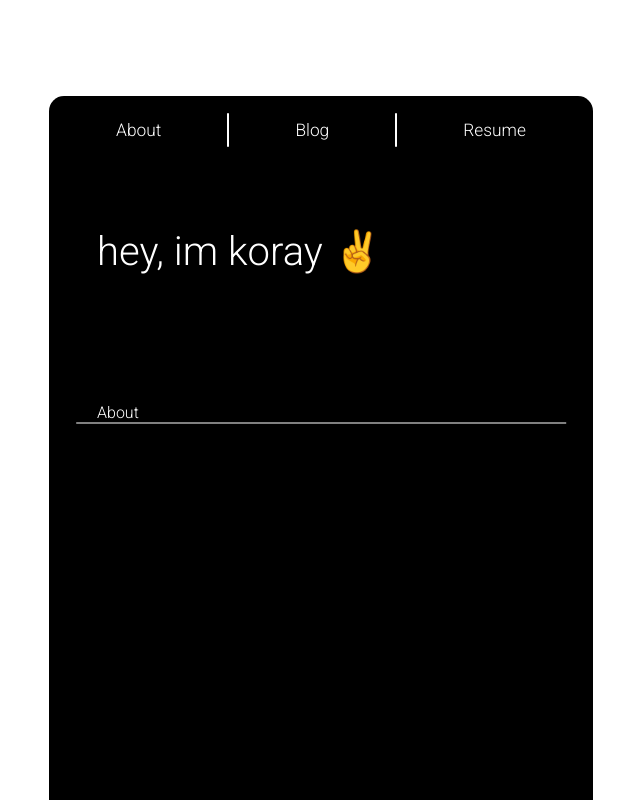
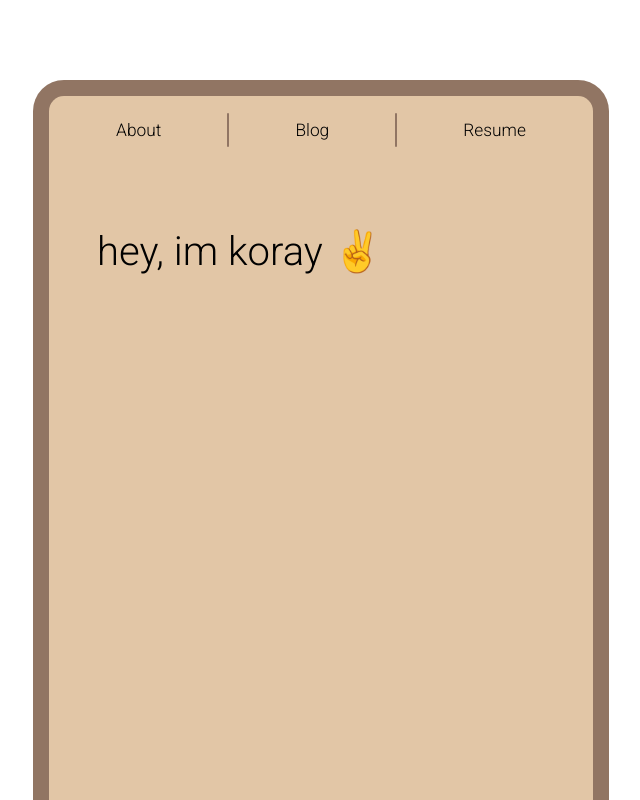
Before and after one commit to kkayam/portfolio, a Next.js app: page / in a window 1280 px wide. Shown: the top 800 px of the page, without its empty margins (319-959 px from the left). Built offline with nearby package versions, Linux system fonts and the light colour scheme.

Commit message:
reverse colors and switch page format

```diff
--- a/app/globals.css
+++ b/app/globals.css
@@ -1,6 +1,8 @@
 :root {
-  --container-foreground: black;
-  --container-background: white;
+  --container-foreground: #e2c6a6;
+  --container-background: #917563;
+  --text-color: black;
+  --text-color-secondary: white;
 }
 
 @media (prefers-color-scheme: dark) {
--- a/app/page.js
+++ b/app/page.js
@@ -1,18 +1,27 @@
+'use client';
 import styles from './page.module.css';
 import NavBar from '@/components/NavBar';
+import { useState } from 'react';
+import BlogPage from '@/components/BlogPage';
+import HomePage from '@/components/HomePage';
+import ResumePage from '@/components/ResumePage';
 
 export default function Home() {
+  const [page, setPage] = useState(0);
+
+  function getPage(page) {
+    switch (page) {
+      case 0: return <HomePage />;
+      case 1: return <BlogPage />;
+      case 2: return <ResumePage />;
+    }
+  }
+
   return (
     <main className={styles.main}>
       <div className={styles.container} id='Home'>
-        <NavBar />
-        <div className={styles.title}>
-          hey, im koray ✌️
-        </div>
-
-        <div className={styles.section} id='About'>About</div>
-        <div className={styles.section} id='Blog'>Blog</div>
-        <div className={styles.section} id='Resume'>Resume</div>
+        <NavBar setPage={setPage} />
+        {getPage(page)}
       </div>
     </main>
   );
--- a/app/page.module.css
+++ b/app/page.module.css
@@ -11,7 +11,7 @@
 .container {
   background-color: var(--container-foreground);
   width: 50%;
-  color: white;
+  color: var(--text-color);
   border-radius: 15px;
   box-shadow: 0px 0px 0px 1rem var(--container-background);
   display: flex;
@@ -111,6 +111,6 @@
 @media (hover: hover) and (pointer: fine) {
   .navbarButton:hover {
     background: var(--container-background);
-    color: var(--container-foreground);
+    color: var(--text-color-secondary);
   }
 }
--- /dev/null
+++ b/components/BlogPage.js
@@ -0,0 +1,5 @@
+'use client';
+import styles from '@/app/page.module.css';
+
+export default function BlogPage() {
+}
--- /dev/null
+++ b/components/HomePage.js
@@ -0,0 +1,9 @@
+'use client';
+import styles from '@/app/page.module.css';
+
+export default function HomePage() {
+    return (
+        <div className={styles.title}>
+            hey, im koray ✌️
+        </div>);
+}
--- a/components/NavBar.js
+++ b/components/NavBar.js
@@ -1,20 +1,10 @@
 'use client';
 import styles from '@/app/page.module.css';
 
-export default function NavBar() {
-    const scrollToElement = (event) => {
-        const button = event.target;
-        const targetId = button.innerHTML.trim();
-        const element = document.getElementById(targetId);
-
-        if (element) {
-            element.scrollIntoView({ behavior: 'smooth' });
-        }
-    };
-
+export default function NavBar(props) {
     return (<div className={styles.navbar}>
-        <div className={styles.navbarButton} onClick={scrollToElement}>About</div>
-        <div className={styles.navbarButton} onClick={scrollToElement}>Blog</div>
-        <div className={styles.navbarButton} onClick={scrollToElement}>Resume</div>
+        <div className={styles.navbarButton} onClick={() => { props.setPage(0); }}>About</div>
+        <div className={styles.navbarButton} onClick={() => { props.setPage(1); }}>Blog</div>
+        <div className={styles.navbarButton} onClick={() => { props.setPage(2); }}>Resume</div>
     </div>);
 }
--- /dev/null
+++ b/components/ResumePage.js
@@ -0,0 +1,6 @@
+'use client';
+import styles from '@/app/page.module.css';
+
+export default function ResumePage() {
+
+}
```
